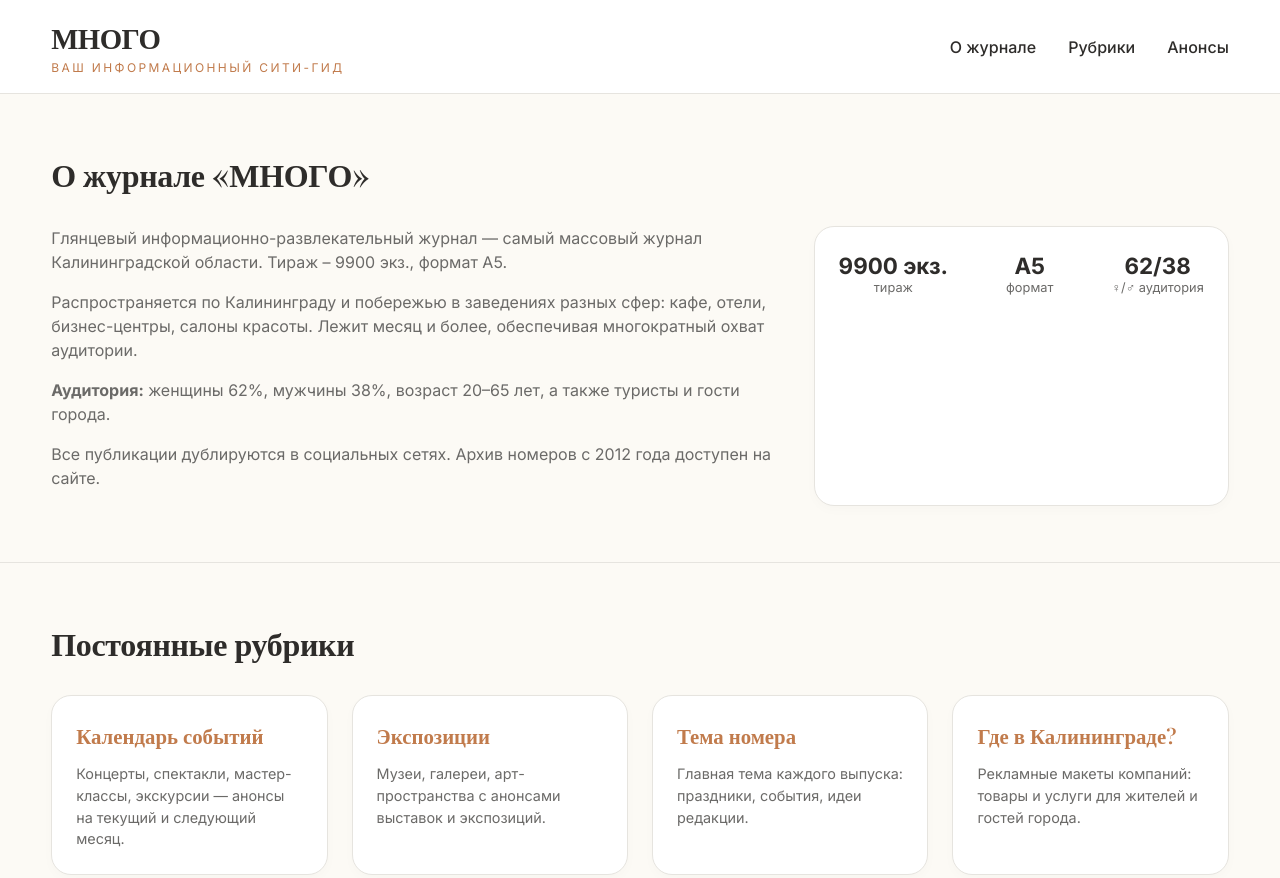
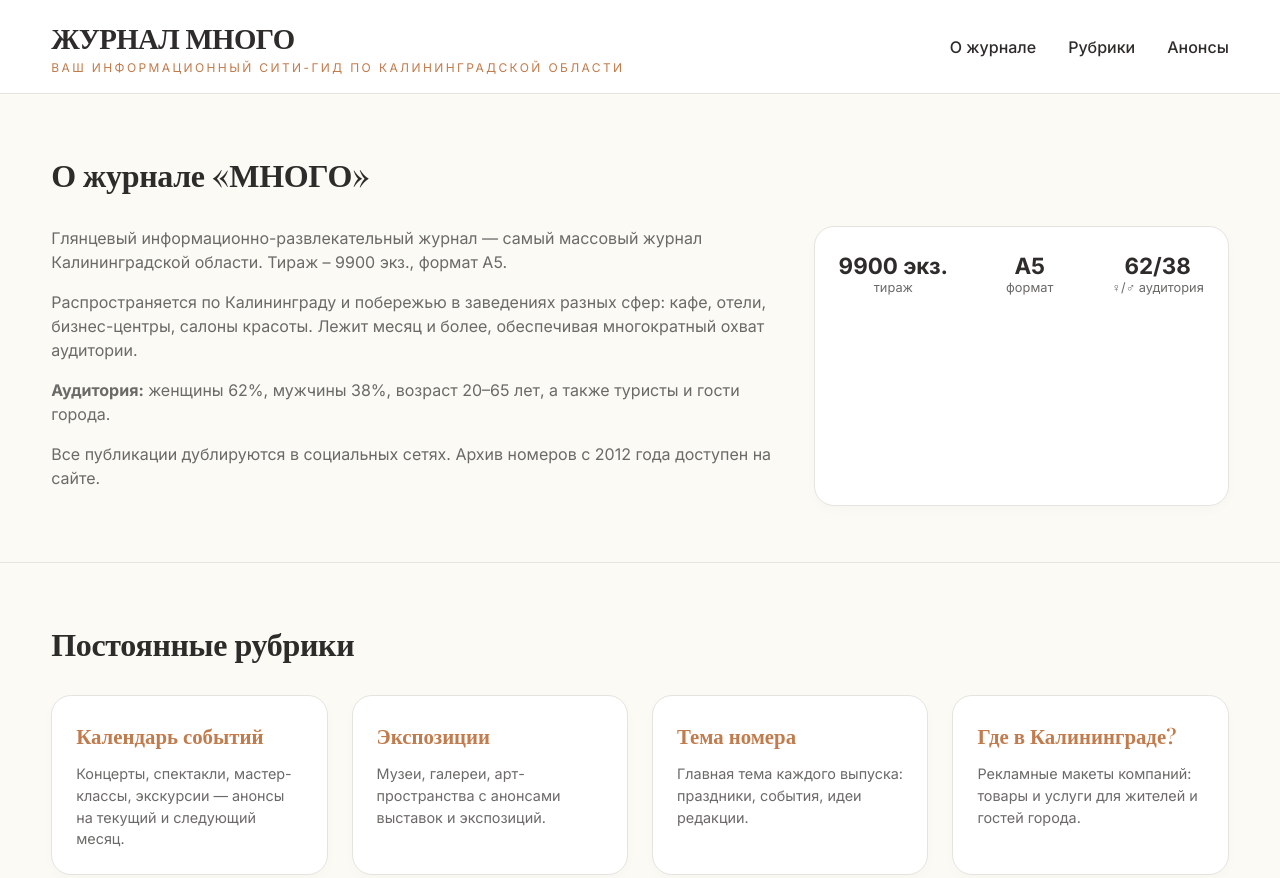
Before and after one commit to NataPo-39/mnogo_a5, a plain HTML site: page public/index.html in a window 1280 px wide. Shown: the top 878 px of the page. Drawn offline with nearby package versions, Linux system fonts and the light colour scheme; no server answers; a web font is replaced by a local one.

Commit message:
Тестовое изменение заголовка и подзаголовка

```diff
--- a/public/index.html
+++ b/public/index.html
@@ -15,8 +15,8 @@
         <div class="container header-container">
             <div class="logo-area">
                 <!-- Здесь можно будет разместить логотип: <img src="/logo.png" alt="Логотип МНОГО" class="logo-img"> -->
-                <h1 class="logo-title">МНОГО</h1>
-                <p class="logo-slogan">Ваш информационный сити-гид</p>
+                <h1 class="logo-title">ЖУРНАЛ МНОГО</h1>
+                <p class="logo-slogan">Ваш информационный сити-гид по Калининградской области</p>
             </div>
             <nav class="nav">
                 <a href="#about">О журнале</a>
```
